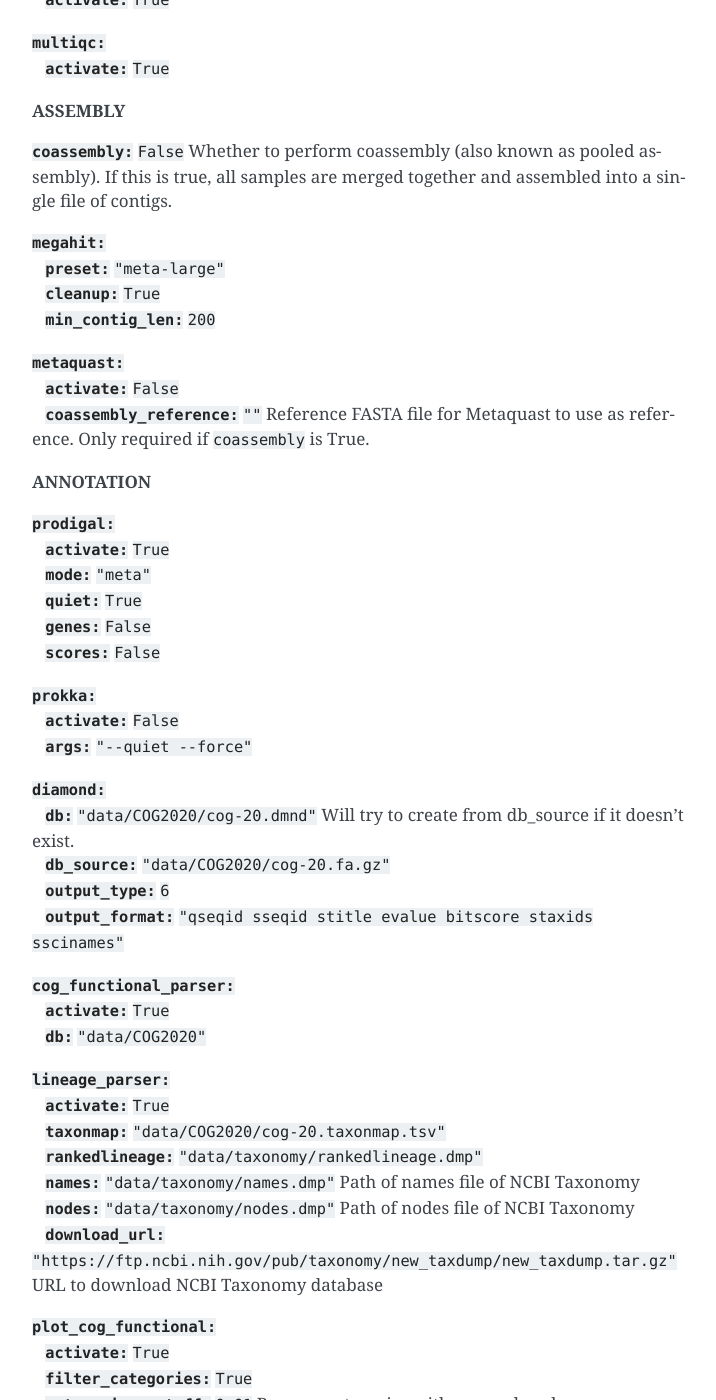
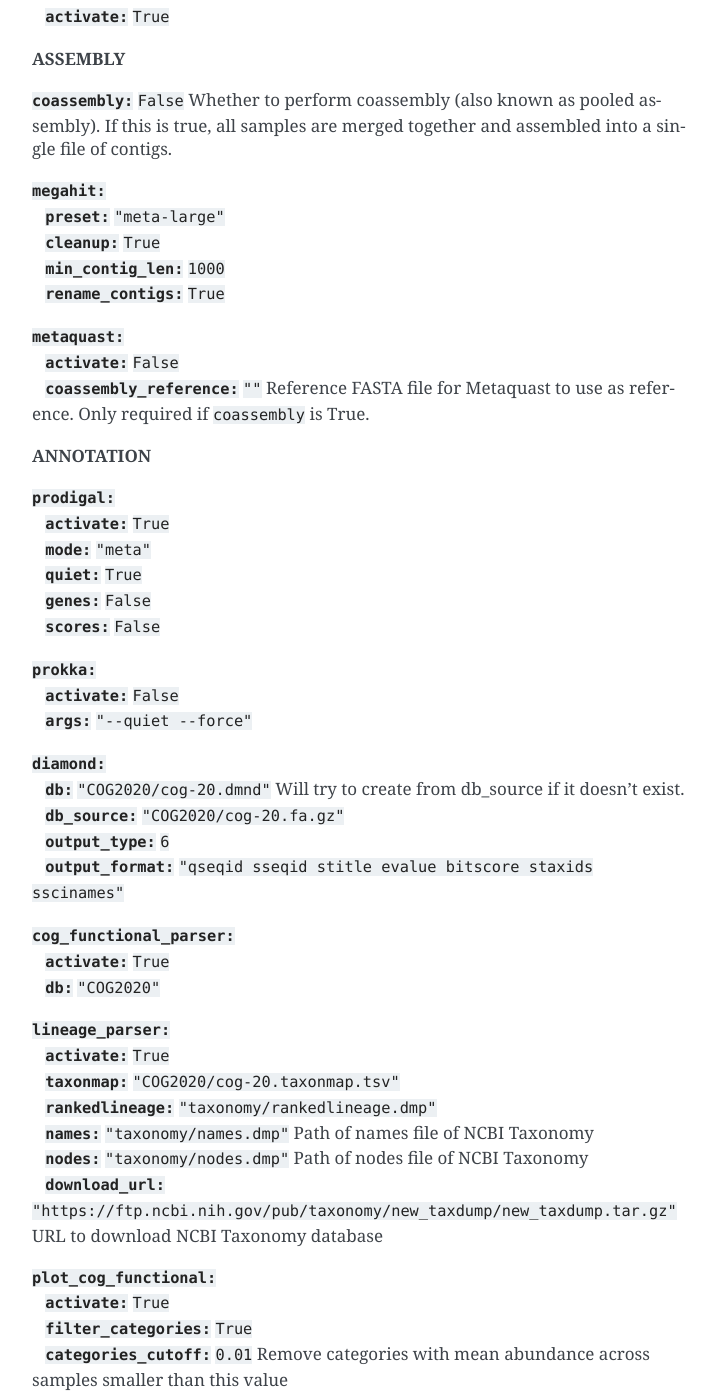
Before and after one commit to vinisalazar/metaphor, a Sphinx documentation site: the page built from docs/source/main/configuration.md, in a window 1280 px wide and 1400 px high, scrolled down 732 px. Shown: the whole window, without its empty margins (388-1104 px from the left). Built offline with Sphinx 7.4.7, drawn with Linux system fonts in a browser that asks for light colours; some of the changed text lies outside the part shown.

Commit message:
Update docs page configuration.md

```diff
--- a/docs/source/main/configuration.md
+++ b/docs/source/main/configuration.md
@@ -47,7 +45,8 @@ These settings are valid for all steps in the workflow.
 **`megahit:`**
 &nbsp;&nbsp;&nbsp;**`preset:`** `"meta-large"`
 &nbsp;&nbsp;&nbsp;**`cleanup:`** `True`
-&nbsp;&nbsp;&nbsp;**`min_contig_len:`** `200`
+&nbsp;&nbsp;&nbsp;**`min_contig_len:`** `1000`
+&nbsp;&nbsp;&nbsp;**`rename_contigs:`** `True`
 
 
 **`metaquast:`**
@@ -71,23 +70,23 @@ These settings are valid for all steps in the workflow.
 
 
 **`diamond:`**
-&nbsp;&nbsp;&nbsp;**`db:`** `"data/COG2020/cog-20.dmnd"`   Will try to create from db_source if it doesn't exist.
-&nbsp;&nbsp;&nbsp;**`db_source:`** `"data/COG2020/cog-20.fa.gz"`
+&nbsp;&nbsp;&nbsp;**`db:`** `"COG2020/cog-20.dmnd"`   Will try to create from db_source if it doesn't exist.
+&nbsp;&nbsp;&nbsp;**`db_source:`** `"COG2020/cog-20.fa.gz"`
 &nbsp;&nbsp;&nbsp;**`output_type:`** `6`
 &nbsp;&nbsp;&nbsp;**`output_format:`** `"qseqid sseqid stitle evalue bitscore staxids sscinames"`
 
 
 **`cog_functional_parser:`**
 &nbsp;&nbsp;&nbsp;**`activate:`** `True`
-&nbsp;&nbsp;&nbsp;**`db:`** `"data/COG2020"`
+&nbsp;&nbsp;&nbsp;**`db:`** `"COG2020"`
 
 
 **`lineage_parser:`**
 &nbsp;&nbsp;&nbsp;**`activate:`** `True`
-&nbsp;&nbsp;&nbsp;**`taxonmap:`** `"data/COG2020/cog-20.taxonmap.tsv"`
-&nbsp;&nbsp;&nbsp;**`rankedlineage:`** `"data/taxonomy/rankedlineage.dmp"`
-&nbsp;&nbsp;&nbsp;**`names:`** `"data/taxonomy/names.dmp"`   Path of names file of NCBI Taxonomy
-&nbsp;&nbsp;&nbsp;**`nodes:`** `"data/taxonomy/nodes.dmp"`   Path of nodes file of NCBI Taxonomy
+&nbsp;&nbsp;&nbsp;**`taxonmap:`** `"COG2020/cog-20.taxonmap.tsv"`
+&nbsp;&nbsp;&nbsp;**`rankedlineage:`** `"taxonomy/rankedlineage.dmp"`
+&nbsp;&nbsp;&nbsp;**`names:`** `"taxonomy/names.dmp"`   Path of names file of NCBI Taxonomy
+&nbsp;&nbsp;&nbsp;**`nodes:`** `"taxonomy/nodes.dmp"`   Path of nodes file of NCBI Taxonomy
 &nbsp;&nbsp;&nbsp;**`download_url:`** `"https://ftp.ncbi.nih.gov/pub/taxonomy/new_taxdump/new_taxdump.tar.gz"`   URL to download NCBI Taxonomy database
 
 
```
Also changed, not shown: other parts of docs/source/main/configuration.md (+4 -6 lines).
